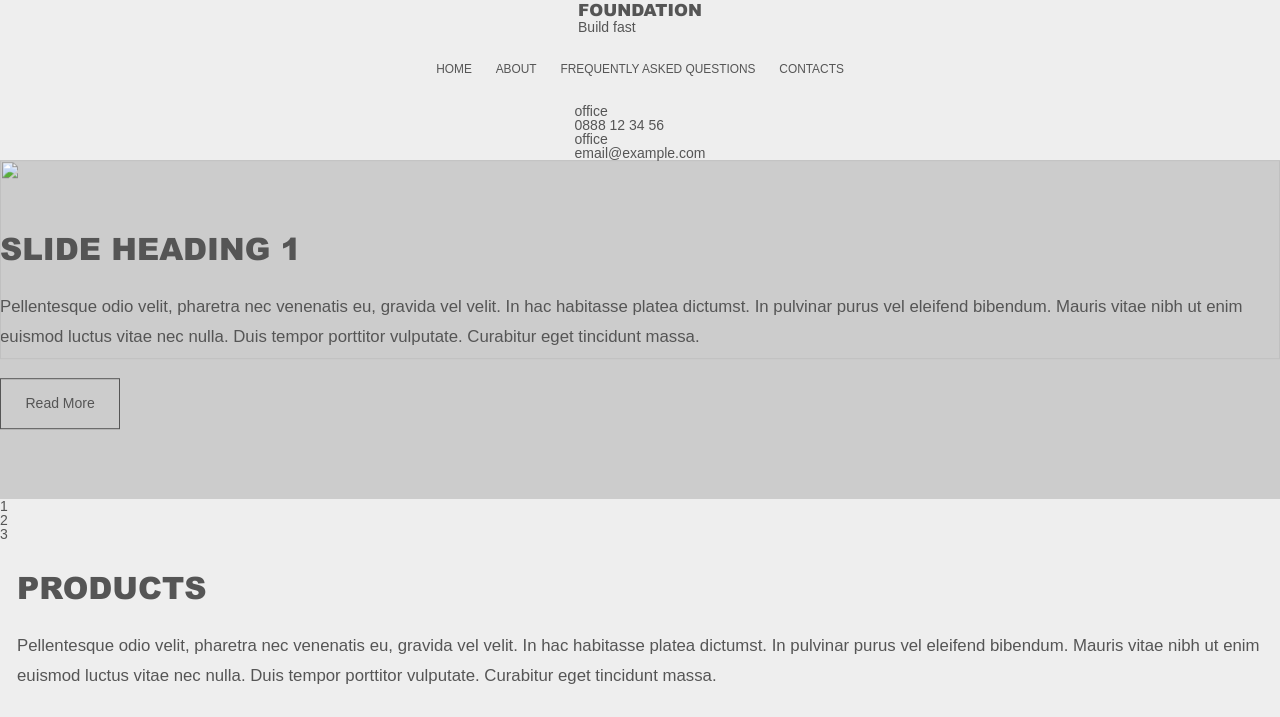
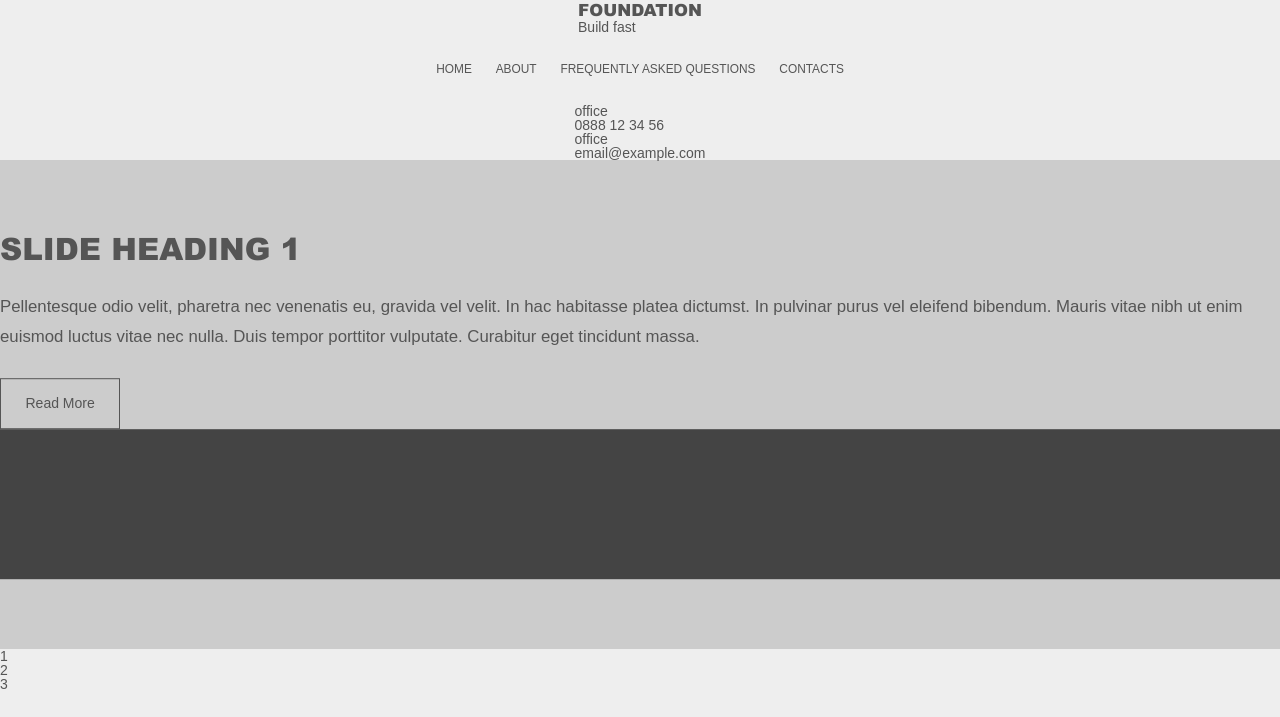
Before and after one commit to h5avlov/ns-energy.com, a Jekyll site: the page built from index.html, in a window 1280 px wide. Shown: the top 717 px of the page. Built offline with Jekyll 4.4.1, drawn with Linux system fonts in a browser that asks for light colours; grey boxes are pictures that could not be loaded.

Commit message:
Cover image assigned to render head and block image data

```diff
--- a/_includes/section.html
+++ b/_includes/section.html
@@ -22,7 +22,7 @@
 		{% endif %}
 
 		{% if head.image %}
-			{% include image.html
+			{% include cover-image.html
 				className = "section-image"
 				data = head.image
 			%}
--- a/assets/css/color.css
+++ b/assets/css/color.css
@@ -1,6 +1,11 @@
 body {
 	color: #555;
 	background-color: #EEE;
+}
+
+.cover-image {
+	background-color: #444;
+
 }
 
 /**
--- a/assets/css/layout.css
+++ b/assets/css/layout.css
@@ -54,17 +54,18 @@
 }
 
 /* Taking into account styling, semantics and SEO, an image is represented as a figure element with an image element as its descendant */
-.image {
+
+.cover-image {
 	height: 150px;
 }
 
-figure.image {
+/* figure.image {
 	background-size: cover; background-position: center center; background-repeat: no-repeat;
 	background-image: none !important; background-color: #999;
-}
+} */
 
-.image img {
-	display: none !important;
+.cover-image .image {
+	display: none;
 }
 
 .details-link {
```
